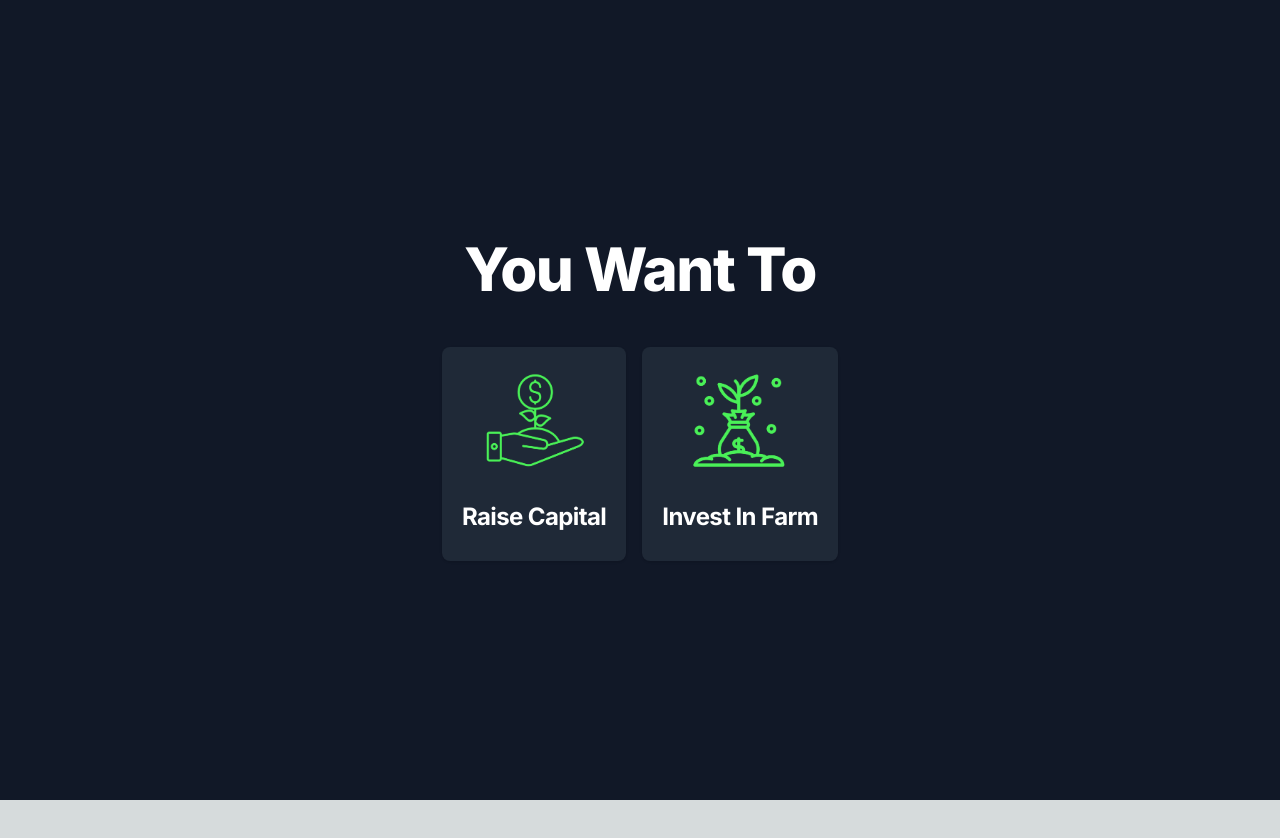
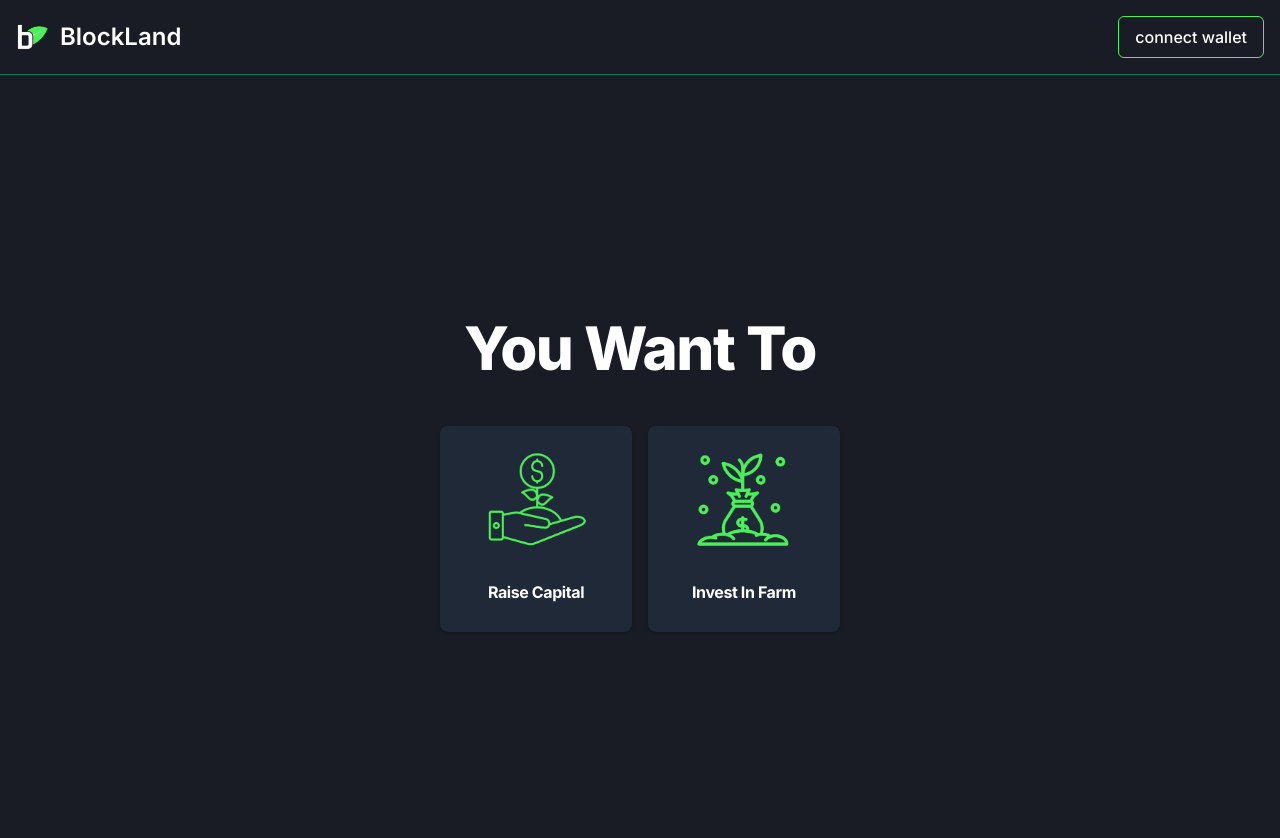
Before and after one commit to BlockLand-n/BlockLandDapp, a Next.js app: page /onboarding in a window 1280 px wide. Shown: the top 838 px of the page. Before the commit the page ends 800 px from the top, so only its background shows below. Built offline with nearby package versions, Linux system fonts and the light colour scheme.

Commit message:
initial boilerplate ready

```diff
--- a/src/app/layout.tsx
+++ b/src/app/layout.tsx
@@ -19,7 +19,52 @@ export default function RootLayout({
       <head>
         <link href="https://cdn.jsdelivr.net/npm/flowbite@2.4.1/dist/flowbite.min.css"  rel="stylesheet" />
       </head>
-      <body className="dark">{children}
+      <body className="dark">
+
+
+
+<nav className="bg-[#191C24] border-gray-200 border-b border-green-600">
+  <div className="max-w-screen-xl flex flex-wrap items-center justify-between mx-auto p-4">
+    <a href="/" className="flex items-center space-x-3 rtl:space-x-reverse">
+        <img src="./blocklands3.png" className="h-8" alt="Flowbite Logo" />
+        <span className="self-center text-2xl font-semibold whitespace-nowrap dark:text-white">BlockLand</span>
+    </a>
+    <button data-collapse-toggle="navbar-default" type="button" className="inline-flex items-center p-2 w-10 h-10 justify-center text-sm text-gray-500 rounded-lg md:hidden hover:bg-gray-100 focus:outline-none focus:ring-2 focus:ring-gray-200 dark:text-gray-400 dark:hover:bg-gray-700 dark:focus:ring-gray-600" aria-controls="navbar-default" aria-expanded="false">
+        <span className="sr-only">Open main menu</span>
+        <svg className="w-5 h-5" aria-hidden="true" xmlns="http://www.w3.org/2000/svg" fill="none" viewBox="0 0 17 14">
+            <path stroke="currentColor" stroke-linecap="round" stroke-linejoin="round" stroke-width="2" d="M1 1h15M1 7h15M1 13h15"/>
+        </svg>
+    </button>
+    <div className="hidden w-full md:block md:w-auto" id="navbar-default">
+      <ul className="font-medium flex flex-col p-4 md:p-0 mt-4 border rounded-lg md:flex-row md:space-x-8 rtl:space-x-reverse md:mt-0 md:border-0 md:bg-white dark:bg-[#191C24]  dark:border-gray-700">
+        {/* <li>
+          <a href="#" className="block py-2 px-3 text-white bg-blue-700 rounded md:bg-transparent md:text-green-700 md:p-0 md:dark:text-[#4af058]" aria-current="page">Home</a>
+        </li>
+        <li>
+          <a href="#" className="block py-2 px-3 text-gray-300 rounded hover:bg-gray-100 md:hover:bg-transparent md:border-0 md:hover:text-green-600 md:p-0 md:dark:hover:text-green-600[#4af058] dark:hover:bg-gray-700 dark:hover:text-[#4af058] md:dark:hover:bg-transparent">About</a>
+        </li>
+        <li>
+          <a href="#" className="block py-2 px-3 text-gray-300 rounded hover:bg-gray-100 md:hover:bg-transparent md:border-0 md:hover:text-green-600 md:p-0 md:dark:hover:text-green-600[#4af058] dark:hover:bg-gray-700 dark:hover:text-[#4af058] md:dark:hover:bg-transparent">Services</a>
+        </li>
+        <li>
+          <a href="#" className="block py-2 px-3 text-gray-300 rounded hover:bg-gray-100 md:hover:bg-transparent md:border-0 md:hover:text-green-600 md:p-0 md:dark:hover:text-green-600[#4af058] dark:hover:bg-gray-700 dark:hover:text-[#4af058] md:dark:hover:bg-transparent">Pricing</a>
+        </li>
+        <li>
+          <a href="#" className="block py-2 px-3 text-gray-300 rounded hover:bg-gray-100 md:hover:bg-transparent md:border-0 md:hover:text-green-600 md:p-0 md:dark:hover:text-green-600[#4af058] dark:hover:bg-gray-700 dark:hover:text-[#4af058] md:dark:hover:bg-transparent">Contact</a>
+        </li> */}
+
+        <button className="py-2 px-4 rounded-md border text-white border-[#4af058]">
+          connect wallet
+        </button>
+
+      </ul>
+    </div>
+  </div>
+</nav>
+
+
+
+        {children}
 
       </body>
     </html>
--- a/src/app/onboarding/page.tsx
+++ b/src/app/onboarding/page.tsx
@@ -2,7 +2,7 @@ import React from "react";
 
 const page = () => {
   return (
-    <section className="bg-white dark:bg-gray-900 min-h-screen flex items-center">
+    <section className="bg-white dark:bg-[#191C24] min-h-screen flex items-center">
       <div className="py-8 px-4 mx-auto max-w-screen-xl text-center lg:py-16 lg:px-12">
 
         <h1 className="mb-4 mt-8 text-4xl font-extrabold tracking-tight leading-none text-gray-900 md:text-5xl lg:text-6xl dark:text-white">
@@ -11,7 +11,7 @@ const page = () => {
         <div className="mt-12 flex flex-col mb-8 lg:mb-16 space-y-4 sm:flex-row sm:justify-center sm:space-y-0 sm:space-x-4">
 
           <div className="flex gap-2 items-center">
-            <div className="max-w-sm shadow-lg rounded-lg shadow dark:bg-gray-800 transform transition-transform hover:-translate-y-2">
+            <div className="w-[12rem] shadow-lg rounded-lg shadow dark:bg-gray-800 transform transition-transform hover:-translate-y-2">
               <a href="#">
                 <img
                   className="mt-4 rounded-t-lg w-[8rem] m-auto"
@@ -19,9 +19,9 @@ const page = () => {
                   alt=""
                 />
               </a>
-              <div className="p-5 text-left">
+              <div className="p-5 text-center">
                 <a href="#">
-                  <h5 className="mb-2 text-2xl font-bold tracking-tight text-gray-900 dark:text-white">
+                  <h5 className="mb-2 text-md font-bold tracking-tight text-gray-900 dark:text-white">
                     Raise Capital
                   </h5>
                 </a>
@@ -36,7 +36,7 @@ const page = () => {
 
 
             <div className="flex gap-2 items-center">
-            <div className="max-w-sm shadow-lg rounded-lg shadow dark:bg-gray-800 transform transition-transform hover:-translate-y-2">
+            <div className="w-[12rem] shadow-lg rounded-lg shadow dark:bg-gray-800 transform transition-transform hover:-translate-y-2">
               <a href="#">
                 <img
                   className="mt-4 rounded-t-lg w-[8rem] m-auto"
@@ -44,9 +44,9 @@ const page = () => {
                   alt=""
                 />
               </a>
-              <div className="p-5 text-left">
+              <div className="p-5 text-center">
                 <a href="#">
-                  <h5 className="mb-2 text-2xl font-bold tracking-tight text-gray-900 dark:text-white">
+                  <h5 className="mb-2 text-md font-bold tracking-tight text-gray-900 dark:text-white">
                     Invest In Farm
                   </h5>
                 </a>
--- a/src/app/page.tsx
+++ b/src/app/page.tsx
@@ -6,7 +6,7 @@ export default function Home() {
   return (
     <>
 
-    <section className="bg-white dark:bg-gray-900">
+    <section className="bg-white dark:bg-[#191C24]">
     <div className="py-8 px-4 mx-auto max-w-screen-xl text-center lg:py-16 lg:px-12">
         {/* <a href="#" className="inline-flex justify-between items-center py-1 px-1 pr-4 mb-7 text-sm text-gray-700 bg-gray-100 rounded-full dark:bg-gray-800 dark:text-white hover:bg-gray-200 dark:hover:bg-gray-700" role="alert">
             <span className="text-xs bg-primary-600 rounded-full text-white px-4 py-1.5 mr-3">New</span> <span className="text-sm font-medium">Flowbite is out! See what's new</span>
@@ -17,7 +17,7 @@ export default function Home() {
         <img className="w-[15rem] m-auto" src="./blocklands3.png" alt=""/>
 
 
-        <h1 className="mb-4 mt-8 text-4xl font-extrabold tracking-tight leading-none text-gray-900 md:text-5xl lg:text-6xl dark:text-white"> <span className="text-[#4af058]">Plantation</span> Investing Simplified</h1>
+        <h1 className="mb-4 mt-8 text-4xl font-extrabold tracking-tight leading-none text-gray-900 md:text-5xl lg:text-6xl dark:text-white"> <span className="text-[#4af058]">Farmland</span> Investing Simplified</h1>
         <p className="mb-8 text-lg font-normal text-gray-500 lg:text-xl sm:px-16 xl:px-48 dark:text-gray-400">Empowering sustainable agriculture through decentralized, transparent, and profitable on-chain farming investments.</p>
         <div className="flex flex-col mb-8 lg:mb-16 space-y-4 sm:flex-row sm:justify-center sm:space-y-0 sm:space-x-4">
             {/* <a href="#" className="inline-flex justify-center items-center py-3 px-5 text-base font-medium text-center text-white rounded-lg bg-primary-700 hover:bg-primary-800 focus:ring-4 focus:ring-primary-300 dark:focus:ring-primary-900">
```
